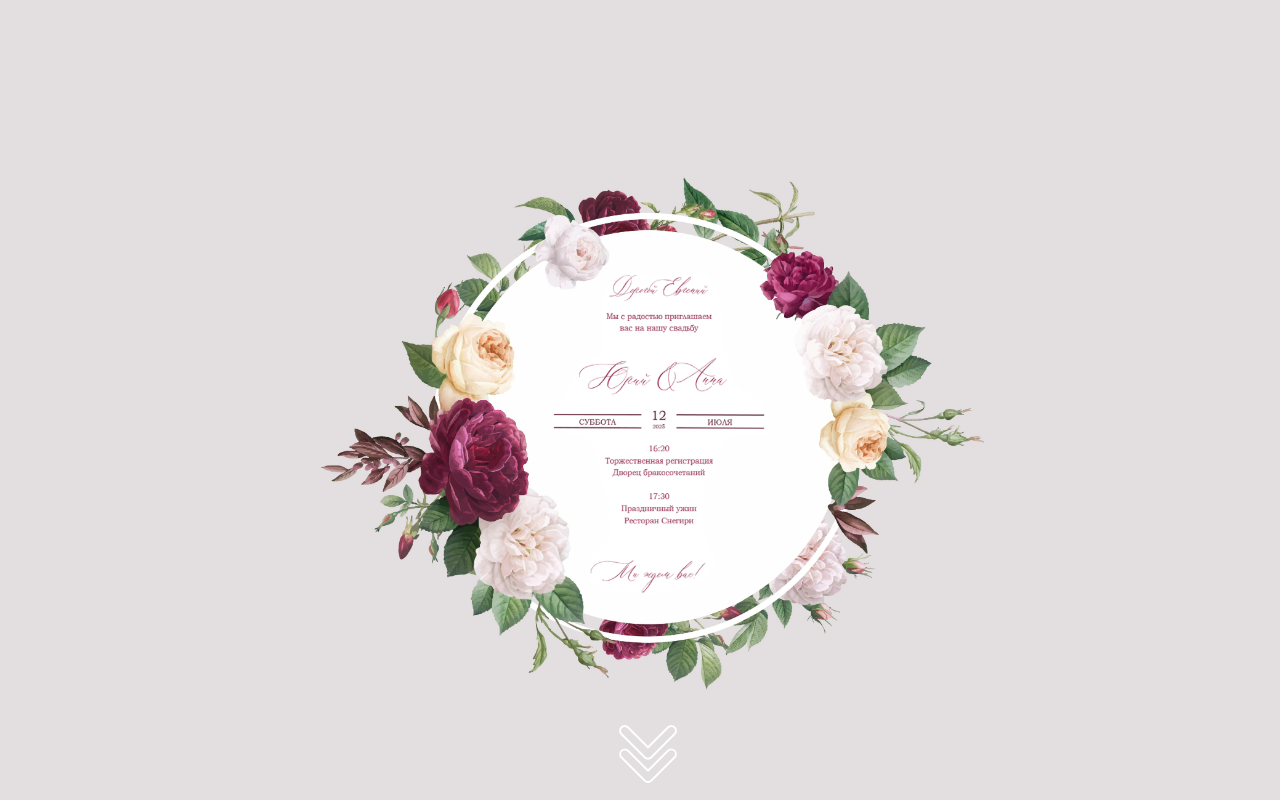
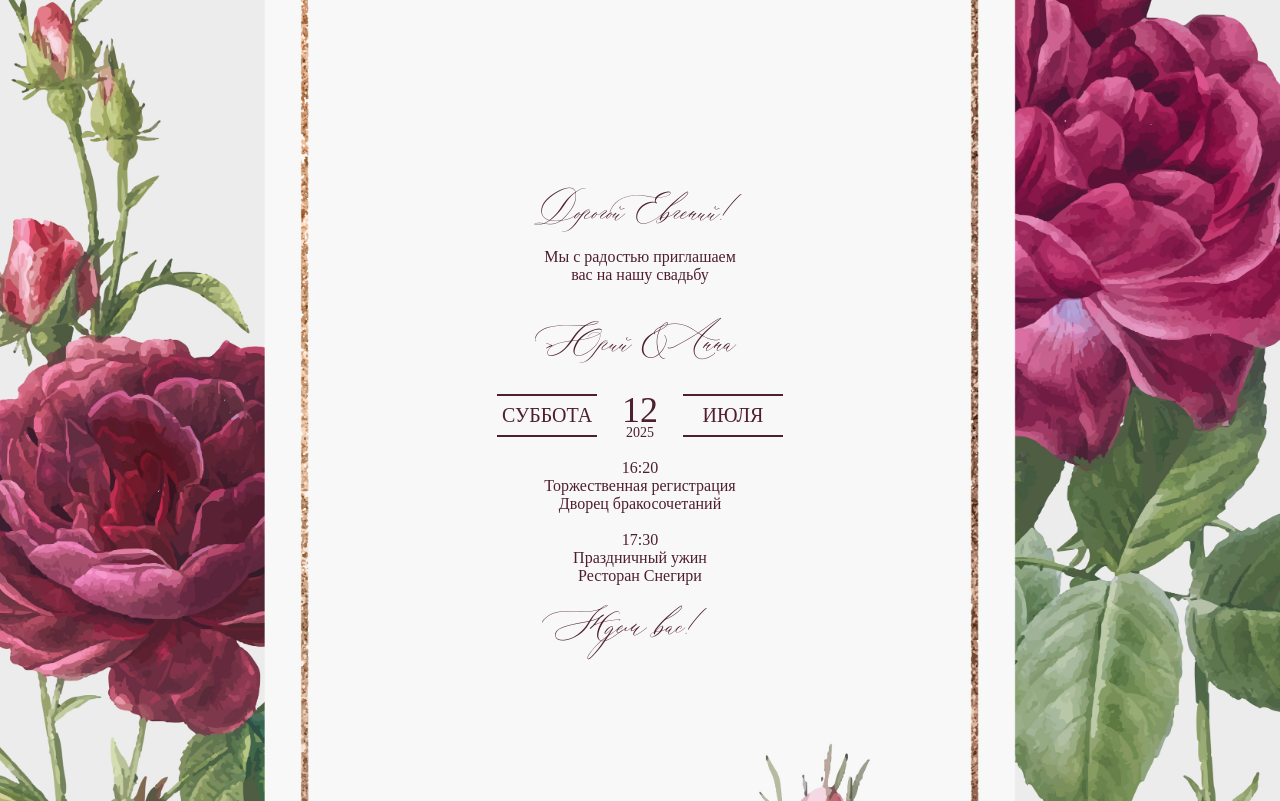
Before and after one commit to urakobzar/urakobzar.github.io, a PHP site: page / in a window 1280 px wide. Shown: the top 801 px of the page. Run offline with PHP 8.4, Linux system fonts and the light colour scheme; grey boxes are pictures that could not be loaded.

Commit message:
feat: correct header view

```diff
--- /dev/null
+++ b/WeddingInvitation/capsulexpromediumuc.css
@@ -0,0 +1,9 @@
+@font-face {
+	font-family: 'CapsuleXProMediumUC';
+	src: url('fonts/capsulexpromediumuc.eot'); /* IE 9 Compatibility Mode */
+	src: url('fonts/capsulexpromediumuc.eot?#iefix') format('embedded-opentype'), /* IE < 9 */
+		url('fonts/capsulexpromediumuc.woff2') format('woff2'), /* Super Modern Browsers */
+		url('fonts/capsulexpromediumuc.woff') format('woff'), /* Firefox >= 3.6, any other modern browser */
+		url('fonts/capsulexpromediumuc.ttf') format('truetype'), /* Safari, Android, iOS */
+		url('fonts/capsulexpromediumuc.svg#capsulexpromediumuc') format('svg'); /* Chrome < 4, Legacy iOS */
+}
--- a/WeddingInvitation/index.html
+++ b/WeddingInvitation/index.html
@@ -4,6 +4,8 @@
     <meta charset="UTF-8">
     <title>Приглашение на свадьбу</title>
     <link rel="stylesheet" type="text/css" href="theme.css">
+    <link rel="stylesheet" type="text/css" href="saint_amour_script.css">
+    <link rel="stylesheet" type="text/css" href="capsulexpromediumuc.css">
     <link rel="stylesheet" type="text/css" href="./icons/css/all.min.css">
     <link href="https://fonts.googleapis.com/css?family=Caveat|Quicksand&display=swap" rel="stylesheet">
     <meta name="viewport" content="width=device-width, initial-scale=1">
@@ -19,12 +21,31 @@
   <body>
     <header class="header">
       <h1 class="heading">
-        <span class="heading-subtext"></span>
+        <span class="heading-subtext" > Дорогой Евгений!</span>
+        <span class="sub-heading"> Мы с радостью приглашаем
+          <br>вас на нашу свадьбу</span>
+        <br><br><span class="heading-subtext" > >Юрий & Анна</span>
+        <!--<img src="img/date.png" height="60%" width="70%">-->
       </h1>
-      <a href="#portfolio" class="header-arrow">
-        <img src="img/arrow.png" alt="arrow" />
-    </a>
-    </header>
+
+        <div class="calendar">
+          <div class="calendar-section">
+            <div class="line-text">СУББОТА</div>
+          </div>
+          <div class="calendar-date">
+            <div class="day">12</div>
+            <div class="year">2025</div>
+          </div>
+          <div class="calendar-section">
+            <div class="line-text">ИЮЛЯ</div>
+          </div>
+        </div>
+        <span class="sub-heading"> <br>16:20
+          <br>Торжественная регистрация
+          <br>Дворец бракосочетаний<br></span>
+        <span class="sub-heading"> <br>17:30<br>Праздничный ужин<br>Ресторан Снегири<br></span>
+        <span class="heading-subtext" > Ждем вас!</span>
+      </header>
     <div class="block" id="portfolio">
     <section class="section">
       <h2 class="sub-heading">Дорогой гость!</h2>
@@ -66,10 +87,10 @@
 	<h3 class="sub-heading">Ждем вас!</h3>
     </div>
 
-<iframe
+<!--<iframe
 title="googleForm"
 src="https://docs.google.com/forms/d/e/1FAIpQLScPyvXy37F7LsJLMBOIxgc82fvACIniaYvP_-UhmCdcujSqKA/viewform?usp=dialog">
-</iframe>
+</iframe>-->
     </section>
 
   </body>
--- /dev/null
+++ b/WeddingInvitation/saint_amour_script.css
@@ -0,0 +1,9 @@
+@font-face {
+	font-family: 'Saint Amour Script';
+	src: url('fonts/saint_amour_script.eot'); /* IE 9 Compatibility Mode */
+	src: url('fonts/saint_amour_script.eot?#iefix') format('embedded-opentype'), /* IE < 9 */
+		url('fonts/saint_amour_script.woff2') format('woff2'), /* Super Modern Browsers */
+		url('fonts/saint_amour_script.woff') format('woff'), /* Firefox >= 3.6, any other modern browser */
+		url('fonts/saint_amour_script.ttf') format('truetype'), /* Safari, Android, iOS */
+		url('fonts/saint_amour_script.svg#saint_amour_script') format('svg'); /* Chrome < 4, Legacy iOS */
+}
--- a/WeddingInvitation/theme.css
+++ b/WeddingInvitation/theme.css
@@ -1,5 +1,5 @@
 *{
-    font-family: 'Quicksand', sans-serif;
+    /*font-family: 'Quicksand', sans-serif;*/
     font-size: 16px;
     color: #222;
 }
@@ -7,6 +7,11 @@
     margin: 0;
     height: 100vh;
     text-align: center;
+}
+
+.body{
+    display: flex;
+
 }
 
 .header-arrow{
@@ -24,24 +29,21 @@
     background-position: 50% 60%;
     background-attachment: scroll;
     background-size: cover;
-    height: 60vh;
+    height: 100vh;
     margin: 0;
-    padding-top: 40vh;
+    padding-top: 20vh;
     border-bottom:1px solid rgb(255, 255, 255);
+    font-weight: normal;
 }
 .heading {
     color: #4E1F31;
-    display: block;
-    font-family: 'Caveat', cursive;
-    font-size: 6em;
     font-weight: normal;
-    text-shadow: 0 0 10px #000;
 }
 .heading-subtext{
-    color: #fff;
+    color: #4E1F31;
     display: block;
-    font-family: 'Caveat', cursive;
-    font-size: .6em;
+    font-family: 'Saint Amour Script';
+    font-size: 4em;
 }
 .fixed-button{
     background: rgba(20,20,20,.5);
@@ -85,9 +87,10 @@
 }
 
 .sub-heading{
-    font-family: 'Caveat', cursive;
-    font-size: 3em;
-    margin-top: 2em;
+    /*font-family: 'CapsuleXProMediumUC';*/
+    font-size: 1em;
+    line-height: 1em;
+    color: #4E1F31;
 }
 .details{
     margin: 0 auto 8em;
@@ -103,9 +106,75 @@
 .resort-image{
     width: 100%
 }
+/*body {
+    font-family: 'Georgia', serif;
+    margin: 0;
+    padding: 0;
+    display: flex;
+    justify-content: center;
+    align-items: center;
+    height: 100vh;
+    background: #fff;
+  }*/
 
-@media only screen and (max-width: 600px) {
+  .calendar {
+    display: flex;
+    flex-direction: row; /* Явно указываем направление */
+    align-items: center;
+    justify-content: center;
+    flex-wrap: nowrap; /* Запрещаем перенос на новую строку */
+    width: auto; /* Ширина по содержимому */
+    margin: 0 auto; /* Центрирование */
+    text-align: center;
+}
+
+.calendar-section {
+    flex: 0 0 auto; /* Не растягивать и не сжимать */
+    padding: 0 10px; /* Отступы между элементами */
+    white-space: nowrap; /* Запрет переноса текста */
+}
+
+.line-text {
+    border-top: 2px solid #4E1F31;
+    border-bottom: 2px solid #4E1F31;
+    padding: 8px 0;
+    font-size: 20px;
+    color: #4E1F31;
+    width: 100px;
+    display: block; /* Чтобы текст занимал всю ширину */
+}
+
+.calendar-date {
+    padding: 0 15px;
+    flex: 0 0 auto; /* Фиксированная ширина */
+}
+
+  .calendar-date .day {
+    font-size: 36px;
+    color: #4E1F31;
+  }
+
+  .calendar-date .year {
+    font-size: 14px;
+    color: #4E1F31;
+    margin-top: -6px;
+  }
+
+  @media (max-width: 480px) {
+    .calendar {
+        flex-direction: row; /* Оставляем в строку даже на мобильных */
+        flex-wrap: wrap; /* Разрешаем перенос только если не помещается */
+    }
+    .calendar-section, .calendar-date {
+        padding: 5px; /* Уменьшаем отступы */
+    }
+    .line-text {
+        font-size: 16px; /* Уменьшаем шрифт */
+    }
+}
+
+/*@media only screen and (max-width: 600px) {
     .heading {
-        font-size: 4em;
+        font-size: 1024px;
     }
   }
```
Also changed, not shown: WeddingInvitation/fonts/capsulexpromediumuc.ttf (added), WeddingInvitation/fonts/capsulexpromediumuc.woff (added), WeddingInvitation/fonts/capsulexpromediumuc.woff2 (added), WeddingInvitation/fonts/saint_amour_script.ttf (added), WeddingInvitation/fonts/saint_amour_script.woff (added), WeddingInvitation/fonts/saint_amour_script.woff2 (added), WeddingInvitation/img/back1.jpg, WeddingInvitation/img/back12.jpg (added), WeddingInvitation/img/date.jpg (added), WeddingInvitation/img/date.png (added), 4 other files.
